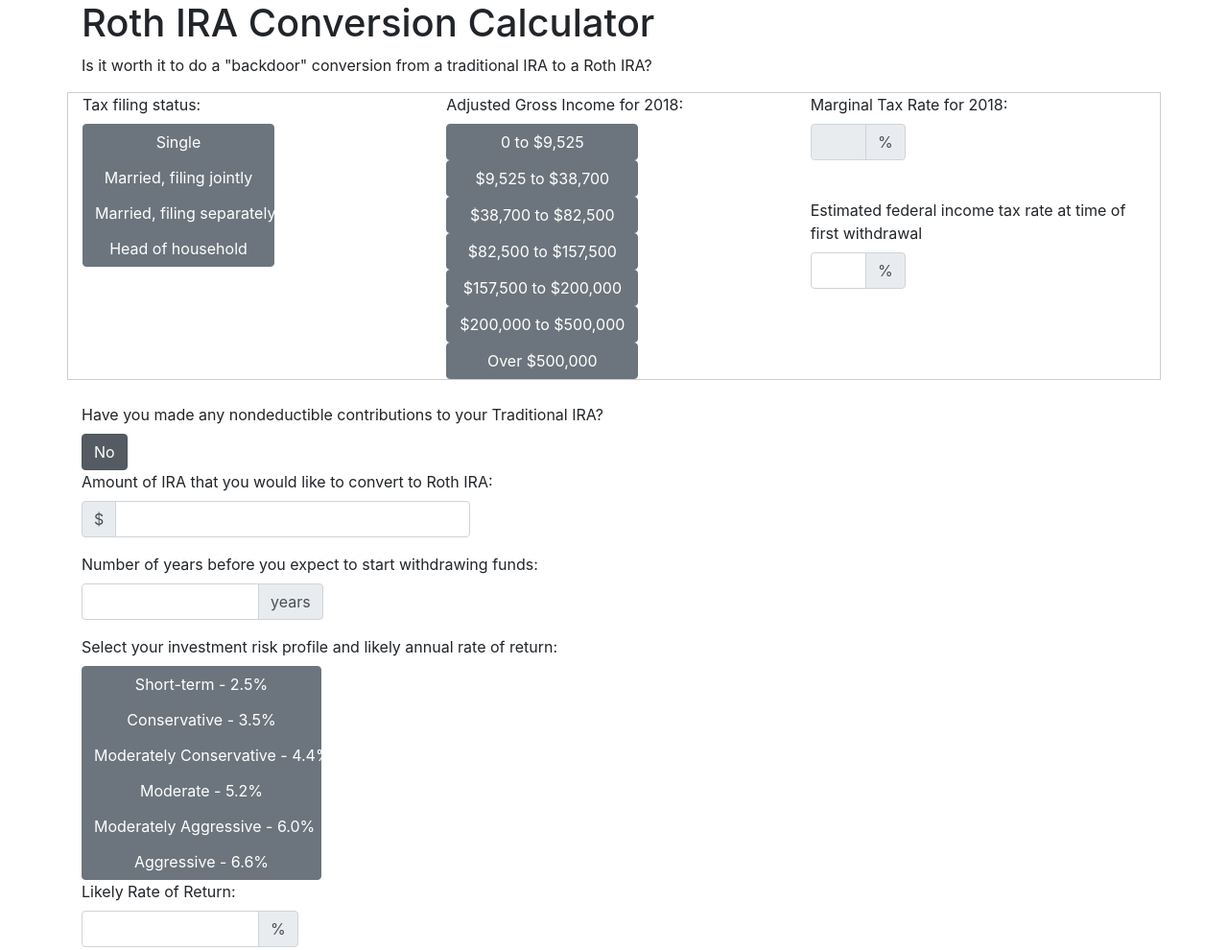
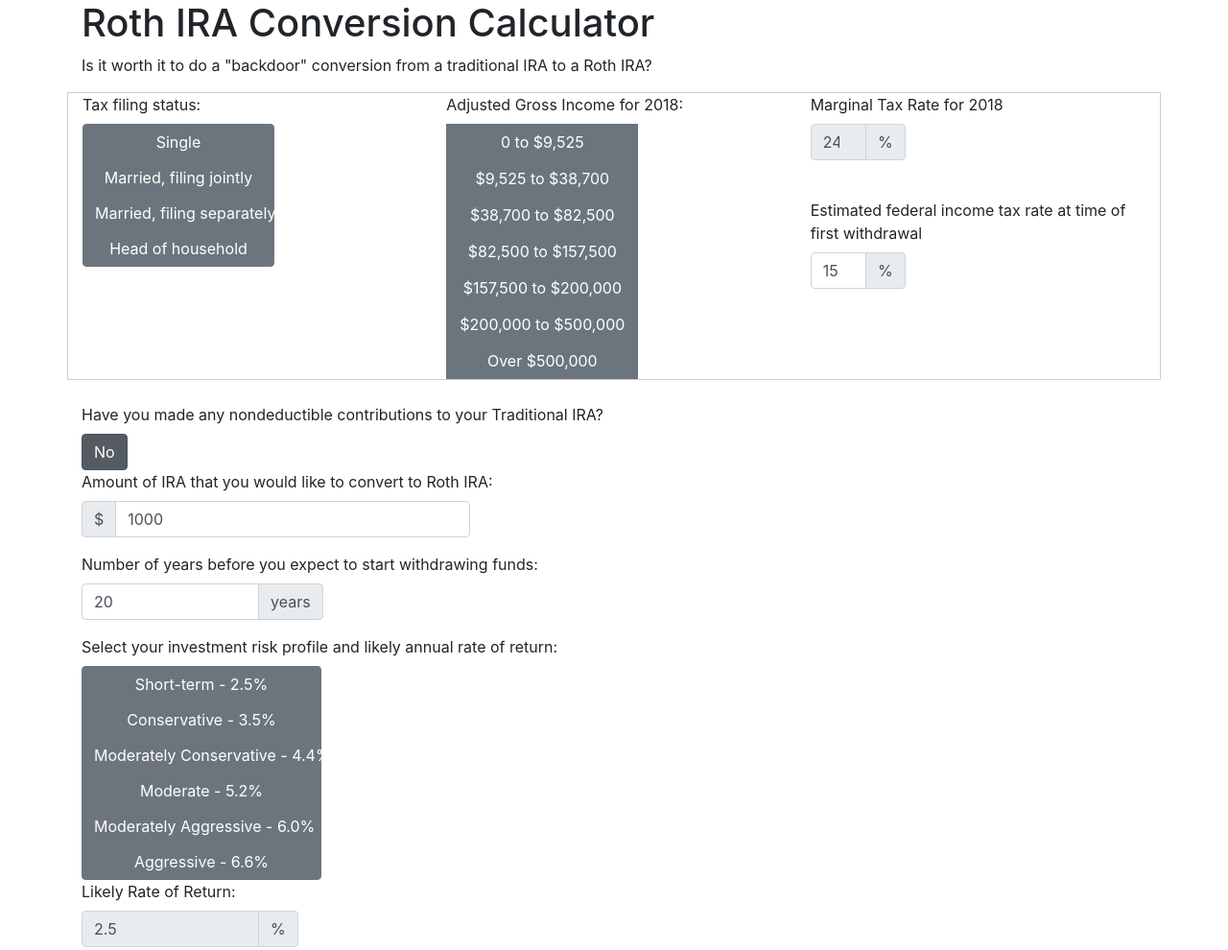
Before and after one commit to kmabkeme/kmabkeme.github.io, a plain HTML site: page index.html in a window 1280 px wide. Shown: the top 990 px of the page at 96% size. Drawn offline with nearby package versions, Linux system fonts and the light colour scheme.

Commit message:
Some progress tonight

```diff
--- a/index.html
+++ b/index.html
@@ -85,25 +85,25 @@
 
 		  					<div id="income-range" class="panel-body">
 <!-- 		  						<div id="divIncome10"> -->
-									<button type="button" id="btn10" class="btn btn-secondary" data-toggle="button" onclick="hideOtherIncomes('btn12','btn22','btn24','btn32','btn35','btn37');marginalTaxRate.value = '10';"> 0 to $9,525 </button>
+									<button type="button" id="btn10" class="btn btn-secondary rounded-0" data-toggle="button" onclick="hideOtherIncomes('btn12','btn22','btn24','btn32','btn35','btn37');marginalTaxRate.value = '10';"> 0 to $9,525 </button>
  <!-- 								</div>
 								<div id="divIncome12"> -->
-									<button type="button" id="btn12" class="btn btn-secondary" data-toggle="button" onclick="hideOtherIncomes('btn10','btn22','btn24','btn32','btn35','btn37');marginalTaxRate.value = '12';"> $9,525 to $38,700 </button>
+									<button type="button" id="btn12" class="btn btn-secondary rounded-0" data-toggle="button" onclick="hideOtherIncomes('btn10','btn22','btn24','btn32','btn35','btn37');marginalTaxRate.value = '12';"> $9,525 to $38,700 </button>
  <!-- 								</div>
 								<div id="divIncome22"> -->
-									<button type="button" id="btn22" class="btn btn-secondary" data-toggle="button" onclick="hideOtherIncomes('btn10','btn12','btn24','btn32','btn35','btn37');marginalTaxRate.value = '22';"> $38,700 to $82,500 </button>
+									<button type="button" id="btn22" class="btn btn-secondary rounded-0" data-toggle="button" onclick="hideOtherIncomes('btn10','btn12','btn24','btn32','btn35','btn37');marginalTaxRate.value = '22';"> $38,700 to $82,500 </button>
  <!-- 								</div>
 								<div id="divIncome24"> -->
- 									<button type="button" id="btn24" class="btn btn-secondary" data-toggle="button" onclick="hideOtherIncomes('btn10','btn12','btn22','btn32','btn35','btn37');marginalTaxRate.value = '24';"> $82,500 to $157,500 </button>
+ 									<button type="button" id="btn24" class="btn btn-secondary rounded-0" data-toggle="button" onclick="hideOtherIncomes('btn10','btn12','btn22','btn32','btn35','btn37');marginalTaxRate.value = '24';"> $82,500 to $157,500 </button>
  <!-- 								</div>
 								<div id="divIncome32"> -->
-									<button type="button" id="btn32" class="btn btn-secondary" data-toggle="button" onclick="hideOtherIncomes('btn10','btn12','btn22','btn24','btn35','btn37');marginalTaxRate.value = '32';"> $157,500 to $200,000 </button>
+									<button type="button" id="btn32" class="btn btn-secondary rounded-0" data-toggle="button" onclick="hideOtherIncomes('btn10','btn12','btn22','btn24','btn35','btn37');marginalTaxRate.value = '32';"> $157,500 to $200,000 </button>
  <!-- 								</div>
 								<div id="divIncome35"> -->
- 									<button type="button" id="btn35" class="btn btn-secondary" data-toggle="button" onclick="hideOtherIncomes('btn10','btn12','btn22','btn24','btn32','btn37');marginalTaxRate.value = '35';"> $200,000 to $500,000 </button>
+ 									<button type="button" id="btn35" class="btn btn-secondary rounded-0" data-toggle="button" onclick="hideOtherIncomes('btn10','btn12','btn22','btn24','btn32','btn37');marginalTaxRate.value = '35';"> $200,000 to $500,000 </button>
  <!-- 								</div>
 								<div id="divIncome37"> -->
- 									<button type="button" id="btn37" class="btn btn-secondary" data-toggle="button" onclick="hideOtherIncomes('btn10','btn12','btn22','btn24','btn32','btn35');marginalTaxRate.value = '37';"> Over $500,000 </button>
+ 									<button type="button" id="btn37" class="btn btn-secondary rounded-0" data-toggle="button" onclick="hideOtherIncomes('btn10','btn12','btn22','btn24','btn32','btn35');marginalTaxRate.value = '37';"> Over $500,000 </button>
  <!-- 								</div> -->
 
 		  					</div>
@@ -115,9 +115,9 @@
 	  				<div class="col-sm">
 
 		  				<div class="form-group">
-					    	<label for="investIntRate">Marginal Tax Rate for 2018:</label>
+					    	<label for="marginalTaxRate">Marginal Tax Rate for 2018</label>
 					    	<div class="input-group">
-					    		<input type="number" max="37" min="10" class="form-control col-2" id="marginalTaxRate" readonly>
+					    		<input type="number" max="37" min="10" class="form-control col-2" id="marginalTaxRate" value="24"readonly>
 					    		<div class="input-group-append">
 		      						<div class="input-group-text">%</div>
 		    					</div>
@@ -128,9 +128,9 @@
 						<br />
 
 		  				<div class="form-group">
-					    	<label for="formEstFutureTaxRate">Estimated federal income tax rate at time of first withdrawal</label>
+					    	<label for="formEstFutureTaxRate" id="futureTaxLabel">Estimated federal income tax rate at time of first withdrawal</label>
 					    	<div class="input-group">
-					    		<input type="number" max="100" min="0" class="form-control col-2" id="formEstFutureTaxRate">
+					    		<input type="number" max="50" min="0" class="form-control col-2" id="formEstFutureTaxRate" value="15">
 					    		<div class="input-group-append">
 		      						<div class="input-group-text">%</div>
 		    					</div>
@@ -195,14 +195,14 @@
 			    	    <div class="input-group-prepend">
       						<div class="input-group-text">$</div>
     					</div>
-			    		<input type="number" min="1" class="form-control col-4" id="formConvertValue">
+			    		<input type="number" min="1" class="form-control col-4" id="formConvertValue" value="1000" required>
 			    	</div>
 				</div>
 
 				<div class="form-group">
 			    	<label for="formYears">Number of years before you expect to start withdrawing funds:</label>
 			    	<div class="input-group">
-			    		<input type="number" min="1" max="50" class="form-control col-2" id="formYears">
+			    		<input type="number" min="1" max="50" class="form-control col-2" id="formYears" value="20" required>
 			    		<div class="input-group-append">
       						<div class="input-group-text">years</div>
     					</div>
@@ -270,7 +270,7 @@
 				<div class="form-group">
 			    	<label for="investIntRate">Likely Rate of Return:</label>
 			    	<div class="input-group">
-			    		<input type="number" max="7" min="0" class="form-control col-2" id="investIntRate">
+			    		<input type="number" max="7" min="0" class="form-control col-2" id="investIntRate" value="2.5" readonly>
 			    		<div class="input-group-append">
       						<div class="input-group-text">%</div>
     					</div>
@@ -289,6 +289,33 @@
   				</div>
   				<!--I think I can use a submit-type button to clear the form-->
   				<br />
+
+  				<button onclick="myFunction()">Try it</button>
+
+<script>
+function myFunction() {
+    //alert("Hello! I am an alert box!");
+
+var margTaxRateToday = document.getElementById('marginalTaxRate').value;
+ var margTaxRateFuture = document.getElementById('formEstFutureTaxRate').value;
+ //var margTaxRateFutureLabel = document.getElementById('futureTaxLabel').innerText;
+
+ validateInput(margTaxRateToday);
+ validateInput(margTaxRateFuture);
+
+    //if (isNaN(margTaxRateFuture) || margTaxRateFuture < 1 || margTaxRateFuture > 50) {
+    //				alert(margTaxRateFutureLabel);
+    				//alert("lovely");
+    //			}
+}
+</script>
+
+<!--   				<div class="alert alert-warning alert-dismissible fade show" role="alert">
+  					<strong>Holy guacamole!</strong> You should check in on some of those fields below.
+  						<button type="button" class="close" data-dismiss="alert" aria-label="Close">
+    					<span aria-hidden="true">&times;</span>
+  					</button>
+				</div> -->
 
 				<div>
 					Final value of Roth IRA conversion: <strong>$<output id="finalRothIRA"></output></strong>
@@ -378,9 +405,6 @@
 				switch (taxStatusPicked) {
 
 					case 'single':
-/*						btn1 = 'marriedFilingJointly';
-						btn2 = 'marriedFilingSeparately';
-						btn3 = 'headHousehold';*/
 						btn10Text = '0 to $9,525';
 						btn12Text = '$9,525 to $38,700';
 						btn22Text = '$38,700 to $82,500';
@@ -390,9 +414,6 @@
 						btn37Text = 'Over $500,000';
 						break;
 					case 'marriedFilingJointly':
-						// btn1 = 'single';
-						// btn2 = 'marriedFilingSeparately';
-						// btn3 = 'headHousehold';
 						btn10Text = '0 to $19,050';
 						btn12Text = '$19,050 to $77,400';
 						btn22Text = '$77,400 to $165,000';
@@ -402,9 +423,6 @@
 						btn37Text = 'Over $600,000';
 						break;
 					case 'marriedFilingSeparately':
-						// btn1 = 'single';
-						// btn2 = 'marriedFilingJointly';
-						// btn3 = 'headHousehold';
 						btn10Text = '0 to $9,525';
 						btn12Text = '$9,525 to $38,700';
 						btn22Text = '$38,700 to $82,500';
@@ -414,9 +432,6 @@
 						btn37Text = 'Over $500,000';
 						break;
 					case 'headHousehold':
-						// btn1 = 'single';
-						// btn2 = 'marriedFilingJointly';
-						// btn3 = 'marriedFilingSeparately';
 						btn10Text = '0 to $13,600';
 						btn12Text = '$13,600 to $51,800';
 						btn22Text = '$51,800 to $82,500';
@@ -427,10 +442,6 @@
 						break;
 				}
 
-				// hideOneThing(btn1);
-				// hideOneThing(btn2);
-				// hideOneThing(btn3);
-
 				document.getElementById('btn10').innerText = btn10Text;
 				document.getElementById('btn12').innerText = btn12Text;
 				document.getElementById('btn22').innerText = btn22Text;
@@ -439,29 +450,10 @@
 				document.getElementById('btn35').innerText = btn35Text;
 				document.getElementById('btn37').innerText = btn37Text;
 
-				// Show all of the income buttons if we have changed to a different tax filing status
-/*				showOneThing(incomeStr + '10');
-				showOneThing(incomeStr + '12');
-				showOneThing(incomeStr + '22');
-				showOneThing(incomeStr + '24');
-				showOneThing(incomeStr + '32');
-				showOneThing(incomeStr + '35');
-				showOneThing(incomeStr + '37');*/
-
-				// Clear the marginal tax rate value
-				document.getElementById('marginalTaxRate').value='';
+				// Reset the marginal tax rate value to 10% so it never has a blank value
+				document.getElementById('marginalTaxRate').value='10';
 
 			}
-
-/*			function hideOtherIncomes(btn1, btn2, btn3, btn4, btn5, btn6) {
-				var incomeStr = 'divIncome'
-				hideOneThing(incomeStr + btn1);
-				hideOneThing(incomeStr + btn2);
-				hideOneThing(incomeStr + btn3);
-				hideOneThing(incomeStr + btn4);
-				hideOneThing(incomeStr + btn5);
-				hideOneThing(incomeStr + btn6);
-			}*/
 
 			function hideOtherIncomes(btn1, btn2, btn3, btn4, btn5, btn6) {
 				var incomeStr = 'divIncome'
@@ -472,15 +464,6 @@
 				disableOneThing(btn5);
 				disableOneThing(btn6);
 			}
-/*
-			function hideOtherInterestRates(btn1, btn2, btn3, btn4, btn5) {
-				var riskProfileStr = 'divIntRate'
-				hideOneThing(riskProfileStr + btn1);
-				hideOneThing(riskProfileStr + btn2);
-				hideOneThing(riskProfileStr + btn3);
-				hideOneThing(riskProfileStr + btn4);
-				hideOneThing(riskProfileStr + btn5);
-			}*/
 
 			function hideOneThing(thingToHide) {
     			var x = document.getElementById(thingToHide);
@@ -505,15 +488,42 @@
         		x.style.display = "block";
 			}
 
+/*			function validateInput(numValue, min, max, fieldLabel) {
+			    var x, text;
+
+			    // Get the value of the input field with id="numb"
+			    //x = document.getElementById("numb").value;
+			    x = numValue;
+
+			    // If x is Not a Number or less than one or greater than 10
+			    if (isNaN(x) || x < min || x > max) {
+			        text = "Please enter an integer between " + min + " and " + max " in the field: " + fieldLabel;
+			        alert(text);
+			        return false;
+			    //} else {
+			    //    text = "Input OK";
+			    }
+			    return true;
+			    //document.getElementById("demo").innerHTML = text;
+			}*/
+
 			function calculateAndDisplay() {
     			var margTaxRateToday = document.getElementById('marginalTaxRate').value;
+
     			var margTaxRateFuture = document.getElementById('formEstFutureTaxRate').value;
+
     			var tradIRAValue = document.getElementById('formNonRothIRAValue').value;
     			var nondeductIRAChecked = document.getElementById('anyNondeductIRA').value;
     			var nondeductIRAValue = document.getElementById('formNondeductibleIRA').value;
     			var convertValue = document.getElementById('formConvertValue').value;
     			var yearsValue = document.getElementById('formYears').value;
     			var interestRateValue = document.getElementById('investIntRate').value;
+
+    			// We need to validate that we have
+    			//var margTaxRateFutureValid = validateInput(margTaxRateFuture,1,50,margTaxRateFutureLabel);
+
+
+    			//if (margTaxRateFutureValid) {
 
 	    			// Now we need to calculate the increase in value of each portion
 
@@ -539,6 +549,7 @@
 
 					//addData('myChart', [roth, trad]);
 					drawBarChart();
+				//}
 
 			}
 
```
Also changed, not shown: 1 other file. Lines whose indentation alone changed are shown as unchanged.
